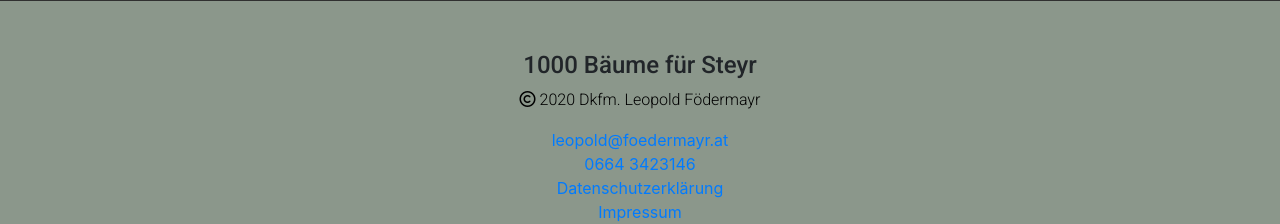
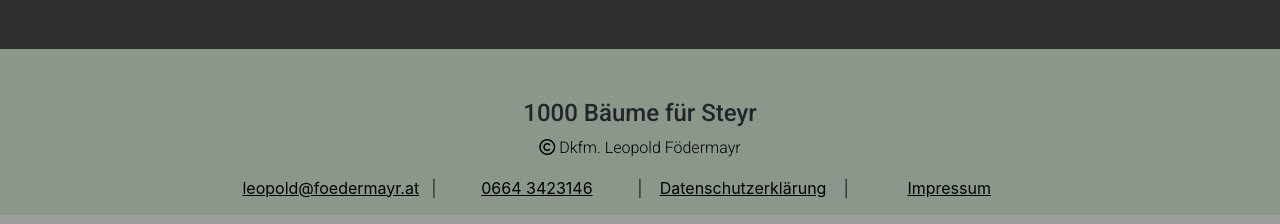
Before and after one commit to winterleitner/1000baeume, a PHP site: page /index.html in a window 1280 px wide. Shown: the part 4434-4658 px from the top of the page. Run offline with PHP 8.4, Linux system fonts and the light colour scheme; some libraries are stand-ins or nearby versions; some web fonts are replaced.

Commit message:
improve footer

```diff
--- a/website/1000-Baeume.css
+++ b/website/1000-Baeume.css
@@ -340,7 +340,32 @@ p {
     justify-content: center;
     flex-direction: column;
     align-items: center;
+    margin-bottom: 15px;
 }
+
+.footer-flex a {
+    color: black;
+    text-decoration: underline;
+    flex: 20%;
+    text-align: center;
+}
+
+.footer-flex {
+    display: flex;
+    width: 80%;
+    flex-wrap: wrap;
+}
+
+@media (max-width: 600px) {
+    .footer-flex a {
+        flex: 100%;
+    }
+
+    .footer-flex .hide-sm {
+        display: none;
+    }
+}
+
 
 .mydatalink {
     /* background-color: green; */
--- a/website/index.html
+++ b/website/index.html
@@ -188,11 +188,11 @@
                 <h2>Wer ist mein Ansprechpartner? Wo kann ich mich wie hinwenden?</h2>
                 <h3>Projektansprechpartner:</h3>
                 <p>STR Reinhard Kaufmann und Dkfm. Leopold Födermayr
-                    <a href="mailto:leopold@foedermayr.at">leopold@foedermayr.at</a>
+                    <a href="mailto:leopold@foedermayr.at">leopold@foedermayr.at</a><br>
                     <a href="tel:+436643423146">0664 3423146</a></p>
                 <!-- <p>Dkfm. Leopold Födermayr (leopold@foedermayr.at, 0664/3423146)</p> -->
                 <h3>Mailadressen:</h3>
-                <p><a href="mailto:1000baeume@steyr.gv.at">1000baeume@steyr.gv.at</a>
+                <p><a href="mailto:1000baeume@steyr.gv.at">1000baeume@steyr.gv.at</a><br>
                     <a href="mailto:steyr@nachrichten.at">steyr@nachrichten.at</a></p>
                 <h3>Projektpartner:</h3>
                 <p>OÖ Nachrichten, Raiffeisenbank Steyr, Tourismusverband Steyr und die Nationalparkregion, GRS
@@ -370,11 +370,14 @@
 <div class="mydata">
     <div class="mydatatext">
         <h2>1000 Bäume für Steyr</h2>
-        <p><i class="far fa-copyright" aria-hidden="true"></i> 2020 Dkfm. Leopold Födermayr</p>
-        <a href="mailto:leopold@foedermayr.at">leopold@foedermayr.at</a> <a href="tel:+436643423146">0664 3423146</a>
-        <!-- <p>e-Mail: leopold@foedermayr.at oder Tel.: 0664 3423146</p> -->
-        <a href="datenschutzerklaerung.html">Datenschutzerklärung</a>
-        <a href="Impressum.html">Impressum</a>
+        <p><i class="far fa-copyright" aria-hidden="true"></i> <?php echo date("Y"); ?> Dkfm. Leopold Födermayr</p>
+        <div class="footer-flex">
+            <a href="mailto:leopold@foedermayr.at">leopold@foedermayr.at</a><div class="hide-sm"> | </div>
+            <a href="tel:+436643423146">0664 3423146</a><div class="hide-sm"> | </div>
+            <!-- <p>e-Mail: leopold@foedermayr.at oder Tel.: 0664 3423146</p> -->
+            <a href="datenschutzerklaerung.html">Datenschutzerklärung</a><div class="hide-sm"> | </div>
+            <a href="Impressum.html">Impressum</a>
+        </div>
     </div>
 </div>
 
```
Also changed, not shown: website/index.php (+64 -22 lines), website/images/foedermayr_quote.jpg, website/images/hackl_quote.jpg.
